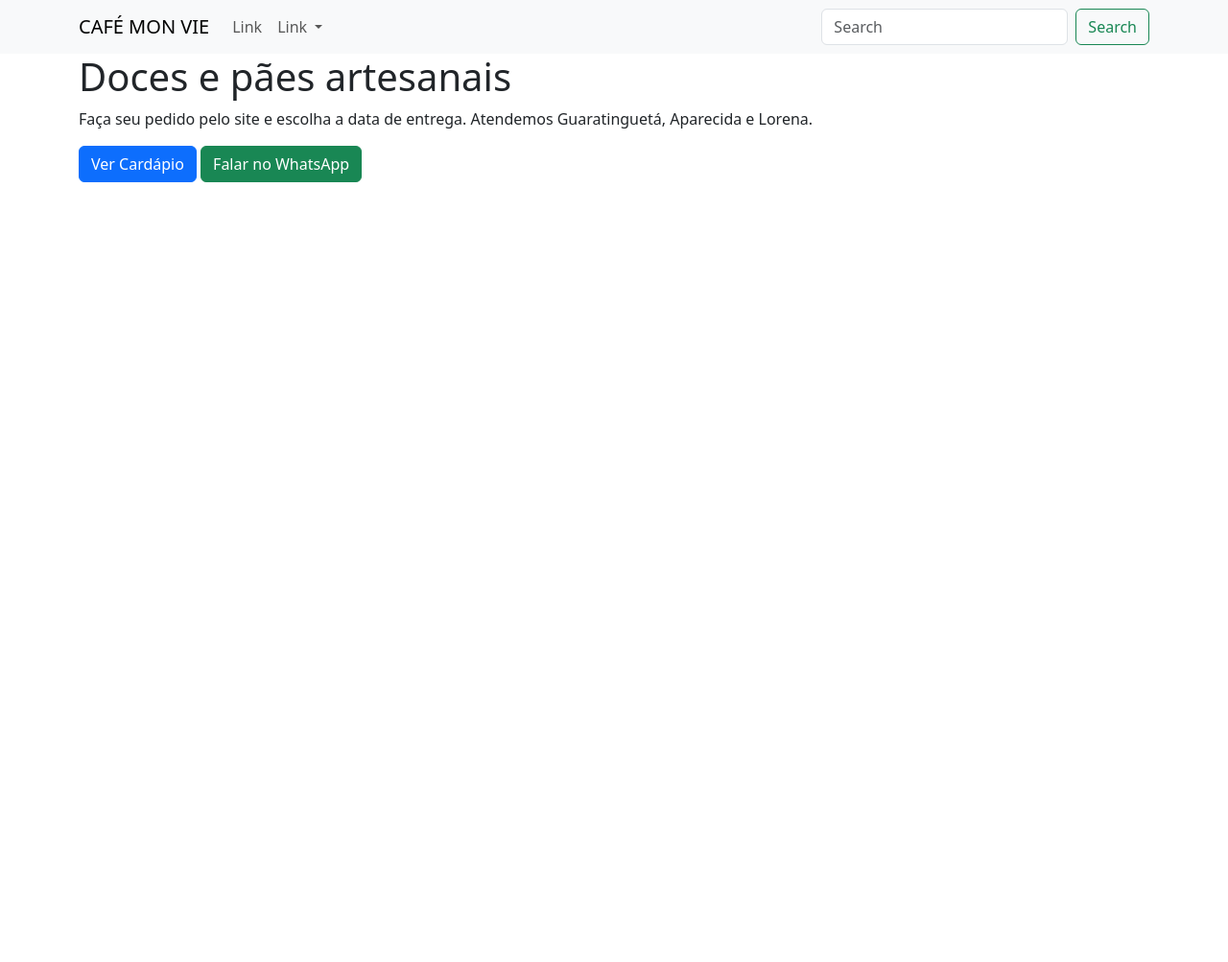
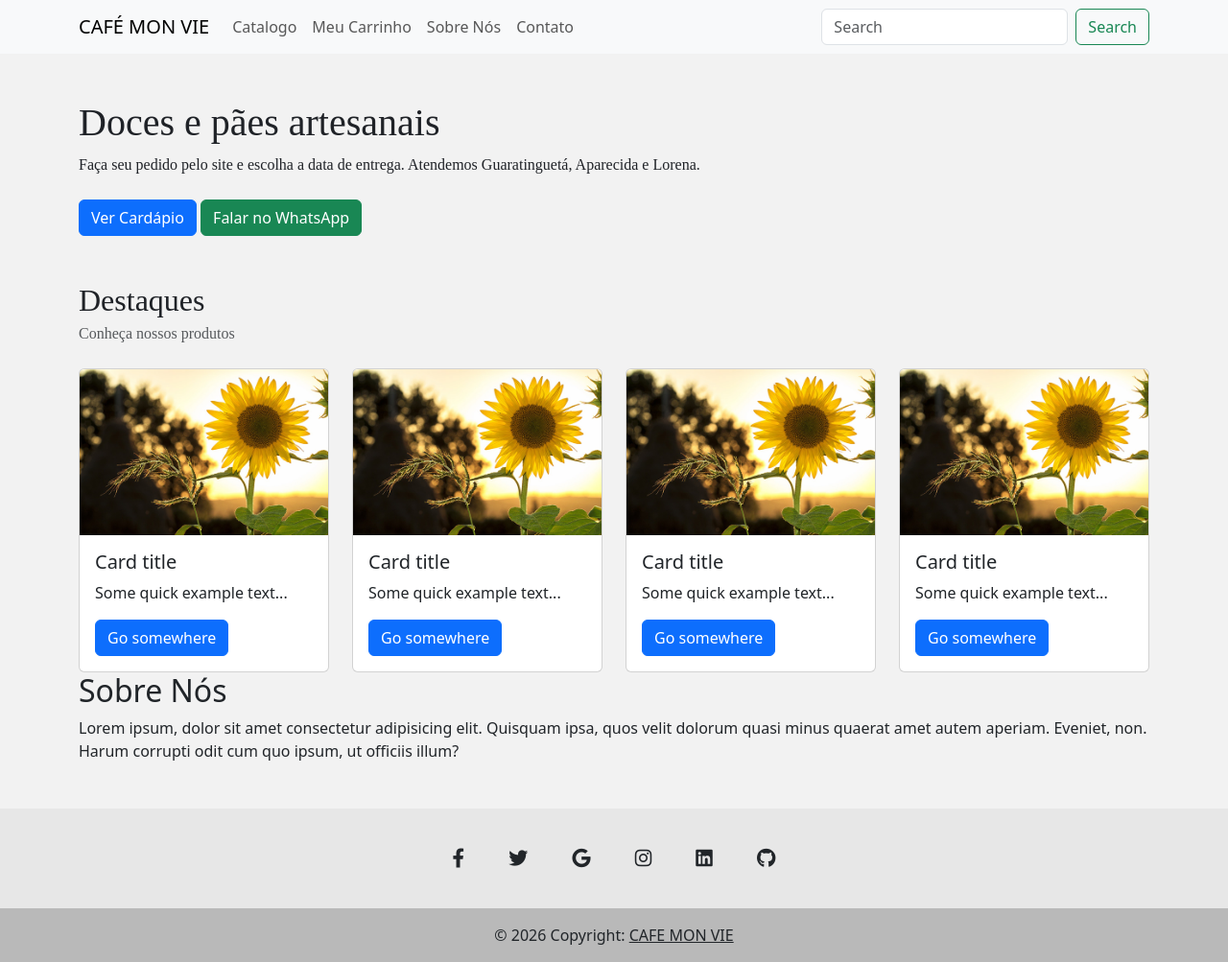
Before and after one commit to danirosario/fatec-projeto-integrador, a plain HTML site: page client/index.html in a window 1280 px wide. Shown: the whole page at 96% size. Before the commit the page ends 800 px from the top, so only its background shows below. Drawn offline with nearby package versions, Linux system fonts and the light colour scheme.

```diff
--- a/assets/css/style.css
+++ b/assets/css/style.css
@@ -1,3 +1,31 @@
+* {
+    margin: 0;
+    padding: 0;
+    box-sizing: border-box;
+    text-decoration: none;
+    list-style: none;
+}
+
+:root {
+    --primary-color:#F4EDDD;
+    --secondary-color: #BC9B7C;
+    --tertiary-color: #9E583E;
+    --neutral-color: #F2F2F2;
+    --text-dark-color: #1F2227;
+}
+
 body {
-    background-color: #fff;
+    background-color:var(--neutral-color);
 }
+
+.title {
+    font-family: 'Inria Serif';
+    color: var(--text-dark-color);
+    margin-bottom: 24px;
+
+}
+
+.text {
+    font-family: 'Inria Sans';
+    color: var(--text-dark-color);
+}
--- a/client/index.html
+++ b/client/index.html
@@ -4,9 +4,10 @@
 <head>
     <meta charset="UTF-8">
     <meta name="viewport" content="width=device-width, initial-scale=1.0">
-    <link href="https://cdn.jsdelivr.net/npm/bootstrap@5.3.9/dist/css/bootstrap.min.css" rel="stylesheet"
-        integrity="sha384-yEPZ7jP9S0QKiUQ0m3jjsO4ProIW7wvR9gXkI7JOGa2XVsw53Yke2bsdkBbjmmiX" crossorigin="anonymous">
-        <link rel="stylesheet" href="../assets/css/style.css">
+    <link href="https://cdn.jsdelivr.net/npm/bootstrap@5.3.3/dist/css/bootstrap.min.css" rel="stylesheet"
+        integrity="sha384-QWTKZyjpPEjISv5WaRU9OFeRpok6YctnYmDr5pNlyT2bRjXh0JMhjY6hW+ALEwIH" crossorigin="anonymous">
+    <link rel="stylesheet" href="https://cdnjs.cloudflare.com/ajax/libs/font-awesome/6.4.0/css/all.min.css">
+    <link rel="stylesheet" href="../assets/css/style.css">
     <title>cafe mon vie</title>
 </head>
 
@@ -16,53 +17,143 @@
             <a class="navbar-brand" href="#">CAFÉ MON VIE</a>
             <button class="navbar-toggler" type="button" data-bs-toggle="collapse" data-bs-target="#navbarScroll"
                 aria-controls="navbarScroll" aria-expanded="false" aria-label="Toggle navigation">
-                <!-- <span class="navbar-toggler-icon"></span> -->
+                <span class="navbar-toggler-icon"></span>
             </button>
             <div class="collapse navbar-collapse" id="navbarScroll">
                 <ul class="navbar-nav me-auto my-2 my-lg-0 navbar-nav-scroll" style="--bs-scroll-height: 100px;">
-
                     <li class="nav-item">
-                        <a class="nav-link" href="#">Link</a>
+                        <a class="nav-link" href="catalog.html">Catalogo</a>
                     </li>
-                    <li class="nav-item dropdown">
-                        <a class="nav-link dropdown-toggle" href="#" role="button" data-bs-toggle="dropdown"
-                            aria-expanded="false">
-                            Link
-                        </a>
-                        <ul class="dropdown-menu">
-                            <li><a class="dropdown-item" href="#">Action</a></li>
-                            <li><a class="dropdown-item" href="#">Another action</a></li>
-                            <li>
-                                <hr class="dropdown-divider">
-                            </li>
-                            <li><a class="dropdown-item" href="#">Something else here</a></li>
-                        </ul>
+                    <li class="nav-item">
+                        <a class="nav-link" href="cart.html">Meu Carrinho</a>
                     </li>
-
+                    <li class="nav-item">
+                        <a class="nav-link" href="#about-us">Sobre Nós</a>
+                    </li>
+                    <li class="nav-item">
+                        <a class="nav-link" href="#contact">Contato</a>
+                    </li>
                 </ul>
-                <form class="d-flex" role="search">
-                    <input class="form-control me-2" type="search" placeholder="Search" aria-label="Search" />
-                    <button class="btn btn-outline-success" type="submit">Search</button>
-                </form>
             </div>
+            <form class="d-flex" role="search">
+                <input class="form-control me-2" type="search" placeholder="Search" aria-label="Search" />
+                <button class="btn btn-outline-success" type="submit">Search</button>
+            </form>
         </div>
     </nav>
-    <div class="container">
+
+    <div class="container my-5">
         <section class="main">
-            <div class="title">
+            <div class="title mb-4">
                 <h1>Doces e pães artesanais</h1>
-                <p>Faça seu pedido pelo site e escolha a data de entrega. Atendemos Guaratinguetá, Aparecida e Lorena.</p>
-            </div>
-            <div>
-                <button type="button" class="btn btn-primary">Ver Cardápio</button>
-               <button type="button" class="btn btn-success">Falar no WhatsApp</button>
+                <p class="text">Faça seu pedido pelo site e escolha a data de entrega. Atendemos Guaratinguetá,
+                    Aparecida e Lorena.
+                </p>
             </div>
 
+            <div class="buttons-action mb-5">
+                <button type="button" class="btn btn-primary">Ver Cardápio</button>
+                <button type="button" class="btn btn-success">Falar no WhatsApp</button>
+            </div>
+
+            <div class="featured-products">
+                <h2 class="title mb-1">Destaques</h2>
+                <p class="text text-muted mb-4">Conheça nossos produtos</p>
+
+                <div class="row row-cols-1 row-cols-md-2 row-cols-lg-4">
+
+                    <div class="col">
+                        <div class="card product-card h-100">
+                            <img src="../assets/img/sunflower.jpg" class="card-img-top" alt="...">
+                            <div class="card-body">
+                                <h5 class="card-title">Card title</h5>
+                                <p class="card-text">Some quick example text...</p>
+                                <a href="#" class="btn btn-primary">Go somewhere</a>
+                            </div>
+                        </div>
+                    </div>
+
+                    <div class="col">
+                        <div class="card product-card h-100">
+                            <img src="../assets/img/sunflower.jpg" class="card-img-top" alt="...">
+                            <div class="card-body">
+                                <h5 class="card-title">Card title</h5>
+                                <p class="card-text">Some quick example text...</p>
+                                <a href="#" class="btn btn-primary">Go somewhere</a>
+                            </div>
+                        </div>
+                    </div>
+
+                    <div class="col">
+                        <div class="card product-card h-100">
+                            <img src="../assets/img/sunflower.jpg" class="card-img-top" alt="...">
+                            <div class="card-body">
+                                <h5 class="card-title">Card title</h5>
+                                <p class="card-text">Some quick example text...</p>
+                                <a href="#" class="btn btn-primary">Go somewhere</a>
+                            </div>
+                        </div>
+                    </div>
+
+                    <div class="col">
+                        <div class="card product-card h-100">
+                            <img src="../assets/img/sunflower.jpg" class="card-img-top" alt="...">
+                            <div class="card-body">
+                                <h5 class="card-title">Card title</h5>
+                                <p class="card-text">Some quick example text...</p>
+                                <a href="#" class="btn btn-primary">Go somewhere</a>
+                            </div>
+                        </div>
+                    </div>
+
+                </div>
+            </div>
+        </section>
+
+        <section id="about-us">
+            <h2>Sobre Nós</h2>
+            Lorem ipsum, dolor sit amet consectetur adipisicing elit. Quisquam ipsa, quos velit dolorum quasi minus
+            quaerat amet autem aperiam. Eveniet, non. Harum corrupti odit cum quo ipsum, ut officiis illum?
         </section>
     </div>
 
-    <script src="https://cdn.jsdelivr.net/npm/bootstrap@5.3.9/dist/js/bootstrap.bundle.min.js"
-        integrity="sha384-WyOxWvTyr1QaMPfiPJSv76iReVthorl5uWlFtZPyK0IEB0hGzo9y5Bp9mYanr8Bu"
+    <footer class="text-center text-white" style="background-color: #e7e7e7;">
+
+        <div class="container pt-4">
+            <section class="mb-4">
+                <!-- Facebook -->
+                <a class="btn btn-link btn-floating btn-lg text-dark m-1" href="#!" role="button"
+                    data-mdb-ripple-color="dark"><i class="fab fa-facebook-f"></i></a>
+
+                <!-- Twitter -->
+                <a class="btn btn-link btn-floating btn-lg text-dark m-1" href="#!" role="button"
+                    data-mdb-ripple-color="dark"><i class="fab fa-twitter"></i></a>
+
+                <!-- Google -->
+                <a class="btn btn-link btn-floating btn-lg text-dark m-1" href="#!" role="button"
+                    data-mdb-ripple-color="dark"><i class="fab fa-google"></i></a>
+
+                <!-- Instagram -->
+                <a class="btn btn-link btn-floating btn-lg text-dark m-1" href="#!" role="button"
+                    data-mdb-ripple-color="dark"><i class="fab fa-instagram"></i></a>
+
+                <!-- Linkedin -->
+                <a class="btn btn-link btn-floating btn-lg text-dark m-1" href="#!" role="button"
+                    data-mdb-ripple-color="dark"><i class="fab fa-linkedin"></i></a>
+                <!-- Github -->
+                <a class="btn btn-link btn-floating btn-lg text-dark m-1" href="#!" role="button"
+                    data-mdb-ripple-color="dark"><i class="fab fa-github"></i></a>
+            </section>
+        </div>
+
+        <div class="text-center text-dark p-3" style="background-color: rgba(0, 0, 0, 0.2);">
+            © 2026 Copyright:
+            <a class="text-dark" href="#">CAFE MON VIE</a>
+        </div>
+    </footer>
+
+    <script src="https://cdn.jsdelivr.net/npm/bootstrap@5.3.9/dist/js/bootstrap.min.js"
+        integrity="sha384-89aa4glufciPv46aKltztWQEmk+Tu9W2RhzXr6VcnUUEub7F8+06RcL2RYLCOHUq"
         crossorigin="anonymous"></script>
 </body>
 
```
Also changed, not shown: assets/img/sunflower.jpg (added), client/cart.html (added), client/catalog.html (added).
